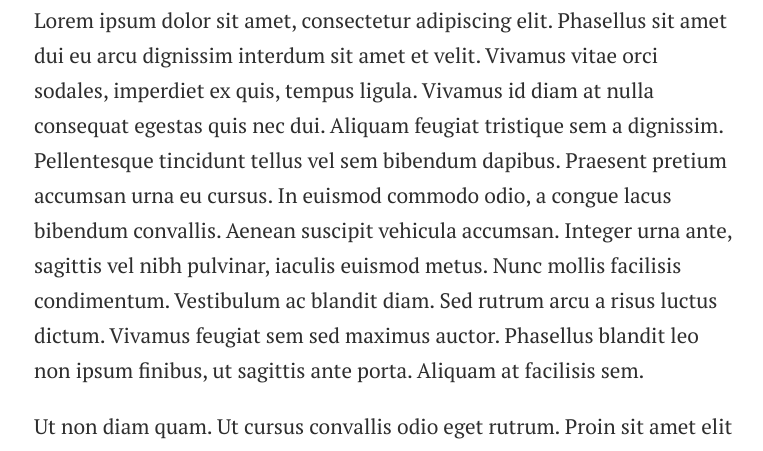
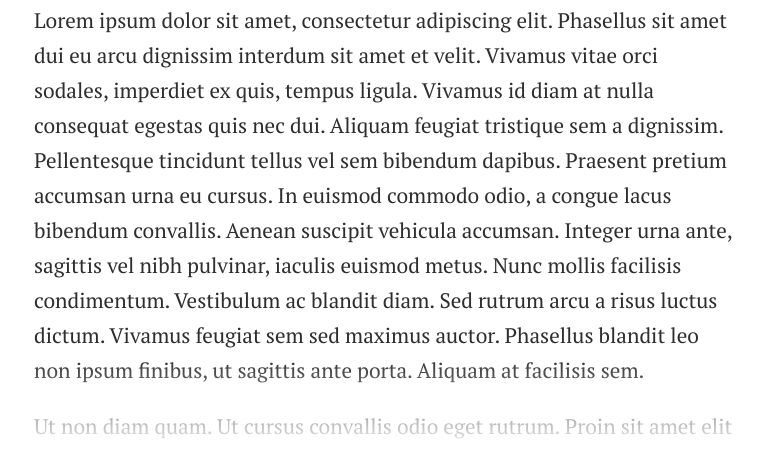
Before and after one commit to charliemathews/charliemathews.com, a plain HTML site: page index.html in a window 1280 px wide. Shown: the part 346-797 px from the top of the page, without its empty margins (256-1019 px from the left). Drawn offline with nearby package versions, Linux system fonts and the light colour scheme; no server answers.

Commit message:
Added fadeout.

```diff
--- a/css/style.scss
+++ b/css/style.scss
@@ -22,14 +22,42 @@
 		width: 700px ;
 	}
 
+	.fadeout {
+    position: fixed ;
+    bottom: 0em;
+    width: 100%;
+    height: 6em;
+    background: -webkit-linear-gradient(
+        rgba(255, 255, 255, 0) 0%,
+        rgba(255, 255, 255, 1) 100%
+    );
+    background-image: -moz-linear-gradient(
+        rgba(255, 255, 255, 0) 0%,
+        rgba(255, 255, 255, 1) 100%
+    );
+    background-image: -o-linear-gradient(
+        rgba(255, 255, 255, 0) 0%,
+        rgba(255, 255, 255, 1) 100%
+    );
+    background-image: linear-gradient(
+        rgba(255, 255, 255, 0) 0%,
+        rgba(255, 255, 255, 1) 100%
+    );
+    background-image: -ms-linear-gradient(
+        rgba(255, 255, 255, 0) 0%,
+        rgba(255, 255, 255, 1) 100%
+    );
+	}
+
 	#particles {
-		position: absolute ;
+		position: fixed ;
 		top: 0 ;
 		left: 0 ;
 		width: 100% ;
 		height: 100% ;
 		min-width: 100% ;
 		z-index: -100 ;
+		opacity: 0.4 ;
 	}
 
 	/* Loading animation */
@@ -164,7 +192,7 @@
 		color: #FFFFFF ;
 	}
 
-	/* Header / Title */
+	/* Header / Title / Nav */
 	/* -=-=-=-=-=-=-=-=-=-=-=-=-=-=-=-=-=-=-=-=-=-=-=-=- */
 	$header_height: 50px ;
 
@@ -204,6 +232,27 @@
 		font-weight: 300 ;
 		//letter-spacing: 4px ;
 		//text-transform: uppercase ;
+	}
+
+	#connect {
+		position: absolute ;
+		font-size: 12px ;
+		top: 50px ;
+		left: 100px ;
+	}
+
+	nav {
+		float: right ;
+	}
+
+	nav ul {
+		padding: 0 ;
+		margin: 0 ;
+		list-style: none ;
+	}
+
+	nav ul li {
+		float: left ;
 	}
 
 	/* Content */
--- a/index.html
+++ b/index.html
@@ -14,18 +14,24 @@ All code, images, and content are the intellectual property of Charlie Mathews (
 <body>
 
 <div id="particles"></div>
+<div class="fadeout"></div>
 
 <div id="column">
 	<header>
-	<a href="">
-	<div id="picture_border"><div id="picture"></div></div>
-	<div id="title">Charlie Mathews</div>
-	</a>
+		<a href="">
+		<div id="picture_border"><div id="picture"></div></div>
+		<div id="title">Charlie Mathews</div>
+		</a>
+
+<!--
+		<nav>
+			<ul>
+				<li>Blog</li>
+				<li>Resume</li>
+			</ul>
+		</nav>
+-->
 	</header>
-
-	<nav>
-		<!-- -->
-	</nav>
 
 	<section id="loading">
 		<div id="preloader-wrap">
--- a/js/app.js
+++ b/js/app.js
@@ -1,4 +1,4 @@
-particlesJS.load('particles', 'assets/particles.json');
+//particlesJS.load('particles', 'assets/particles.json');
 
 $(document).ready(function($) {
 
```
Also changed, not shown: css/style.min.css.
